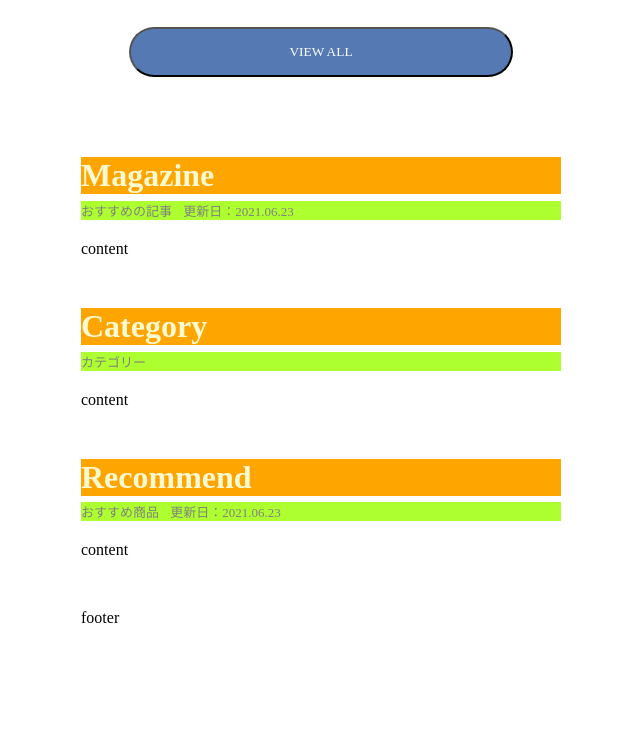
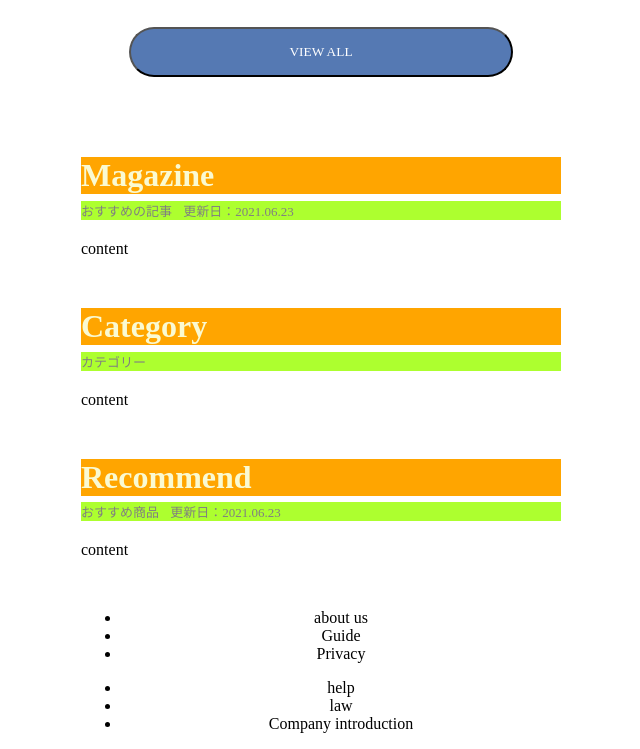
Before and after one commit to uknow1229/littlerooms, a plain HTML site: page index.html in a window 1280 px wide. Shown: the part 2500-3249 px from the top of the page, without its empty margins (319-959 px from the left). Before the commit the page ends 3135 px from the top, so only its background shows below. Drawn offline with Linux system fonts and the light colour scheme.

Commit message:
Add footer

```diff
--- a/index.css
+++ b/index.css
@@ -183,3 +183,6 @@
 .view_all_btn {
     display: flex;
 }
+.footer__menu {
+    text-align: center;
+}
--- a/index.html
+++ b/index.html
@@ -159,7 +159,18 @@
                 </div>
             </div>
             <!-- footer -->
-            <div class="footer">footer</div>
+            <div class="footer__menu">
+                <ul class="footer__menu footer__menu--1">
+                    <li class="footer__menu-item">about us</li>
+                    <li class="footer__menu-item">Guide</li>
+                    <li class="footer__menu-item">Privacy</li>
+                </ul>
+                <ul class="footer__menu footer__menu--2">
+                    <li class="footer__menu-item">help</li>
+                    <li class="footer__menu-item">law</li>
+                    <li class="footer__menu-item">Company introduction</li>
+                </ul>
+            </div>
         </div>
     </body>
 </html>
```
